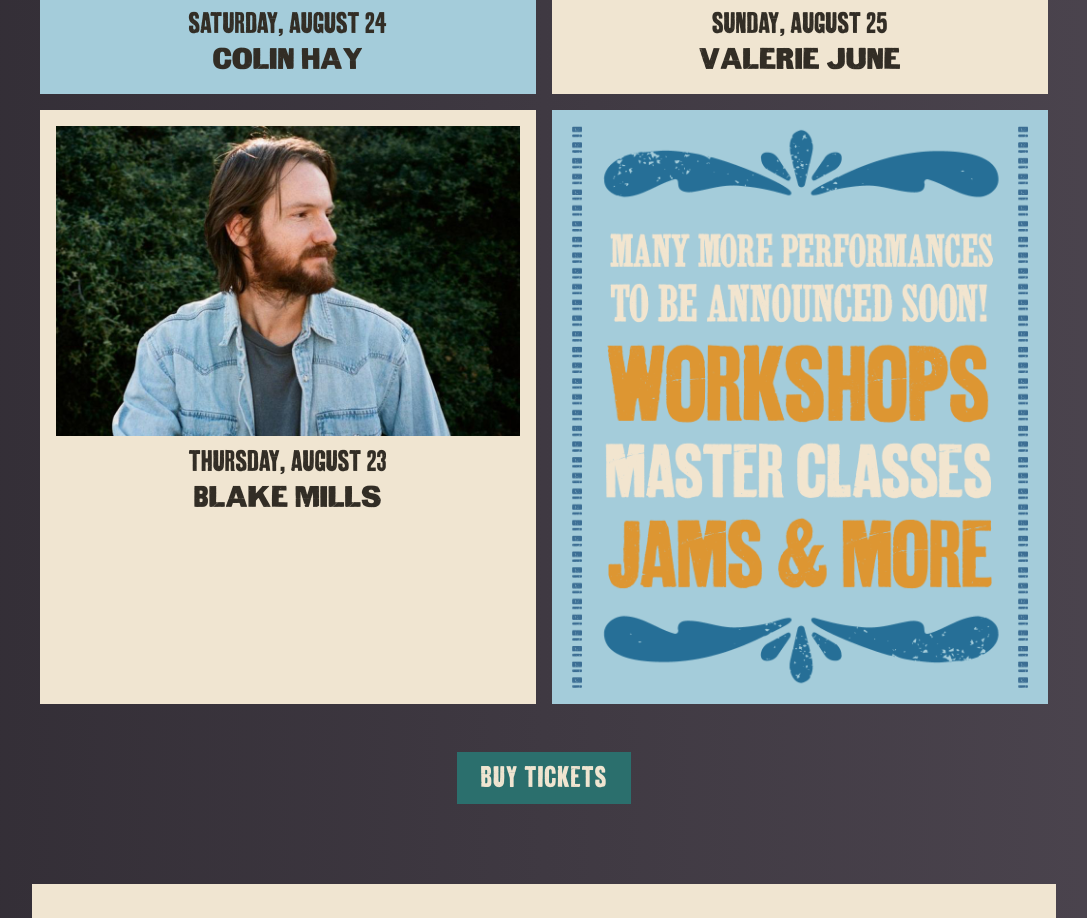
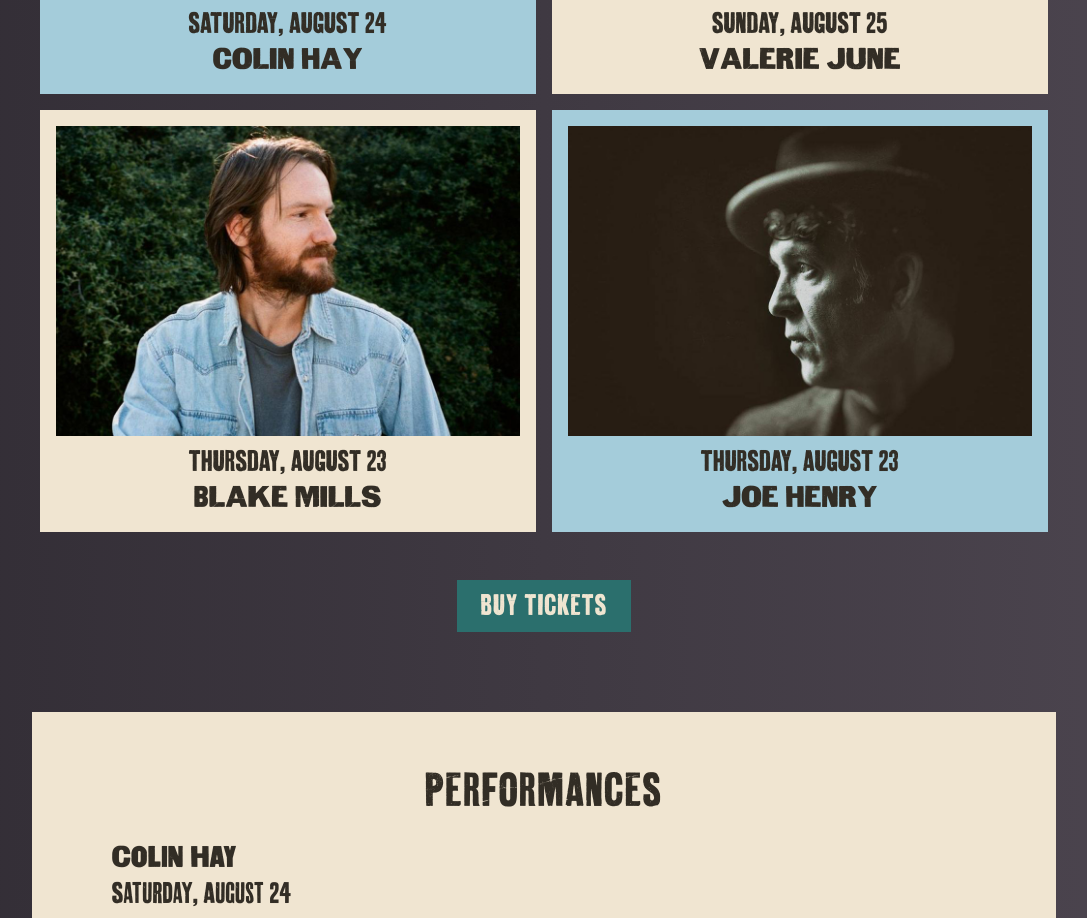
Before and after one commit to oldtownschool/fretboard-summit, a Next.js app: page /music in a window 1280 px wide. Shown: the part 784-1702 px from the top of the page, without its empty margins (96-1183 px from the left). Built offline with nearby package versions, Linux system fonts and the light colour scheme.

Commit message:
music page, joe henry added to his own feature spot

```diff
--- a/app/music/page.js
+++ b/app/music/page.js
@@ -81,13 +81,13 @@ export default function Music() {
               <span className="font-bold">Blake Mills</span>
               {/* <br />{" "}
               <span className="font-light tracking-wider">
-              & SPECIAL GUEST FINOM
+              feat. JOE HENRY
               </span> */}
             </h2>
             <p></p>
           </div>
           <div className="w-full sm:flex-col sm:flex sm:w-2/4 m-0 sm:m-2 mt-4 p-4 bg-[#A4CCDA] text-center text-[#322D25]">
-            <div className="mt-6 sm:mt-0 flex items-stretch justify-center">
+            {/* <div className="mt-6 sm:mt-0 flex items-stretch justify-center">
               <Image
                 className="hidden sm:flex mx-2"
                 src="/border.png"
@@ -109,7 +109,21 @@ export default function Music() {
                 width={10}
                 height={400}
               />
+            </div> */}
+            <div className="flex justify-center">
+              <Image
+                src="/JoeHenry_FBS_960x640.jpg"
+                alt="Joe Henry"
+                className="self-start mb-2"
+                width={600}
+                height={400}
+              />
             </div>
+            <h2 className="tracking-wide font-aurochs font-normal uppercase text-3xl">
+            Thursday, August 23
+              <br />
+              <span className="font-bold">Joe Henry</span>
+            </h2>
           </div>
         </div>
 
```
